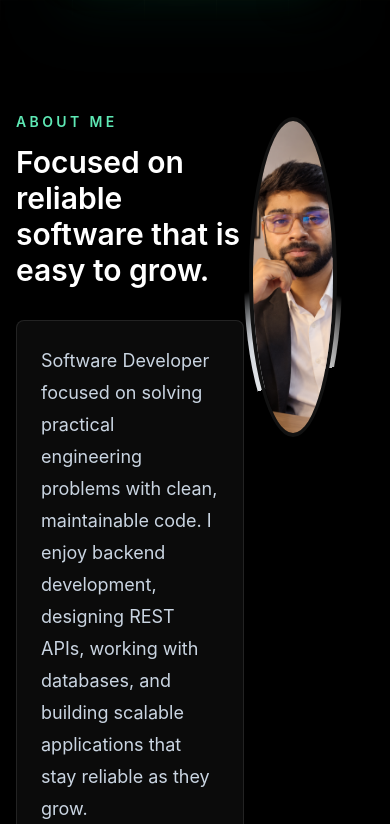
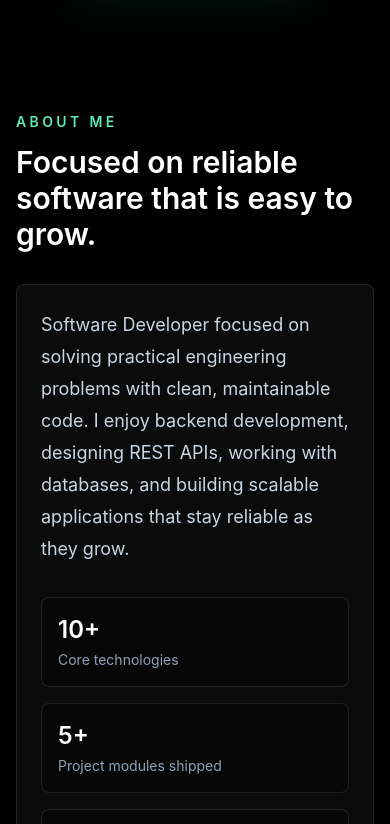
Before and after one commit to kapil407/kapil-portfolio, a React (Vite) app in the folder Frontend/: page / in a window 390 px wide. Shown: the part 1080-1904 px from the top of the page. Built offline with nearby package versions, Linux system fonts and the light colour scheme; the HTML template or start-up script is replaced by a standard one.

Commit message:
make UI for mobile also

```diff
--- a/Frontend/src/App.jsx
+++ b/Frontend/src/App.jsx
@@ -145,7 +145,7 @@
         </section>
 
         <MotionSection id="about" className="px-4 sm:px-6 lg:px-8">
-          <div className="flex justify-between ">
+          <div className="flex justify-between flex-col lg:flex-row ">
             <div className="mx-auto max-w-7xl gap-8 flex flex-col">
               <div>
                 <p className="text-sm font-semibold uppercase tracking-[0.24em] text-emerald-300">
```
